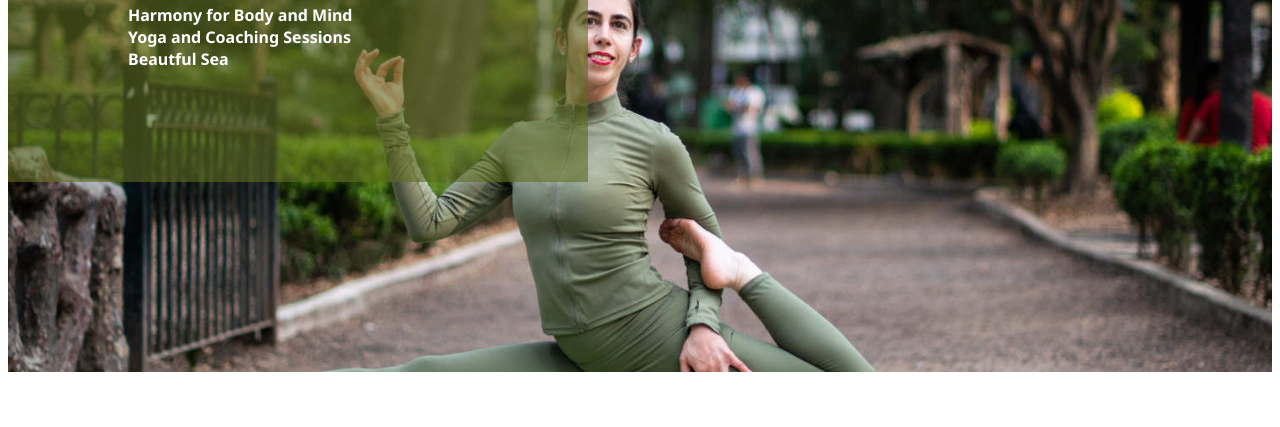
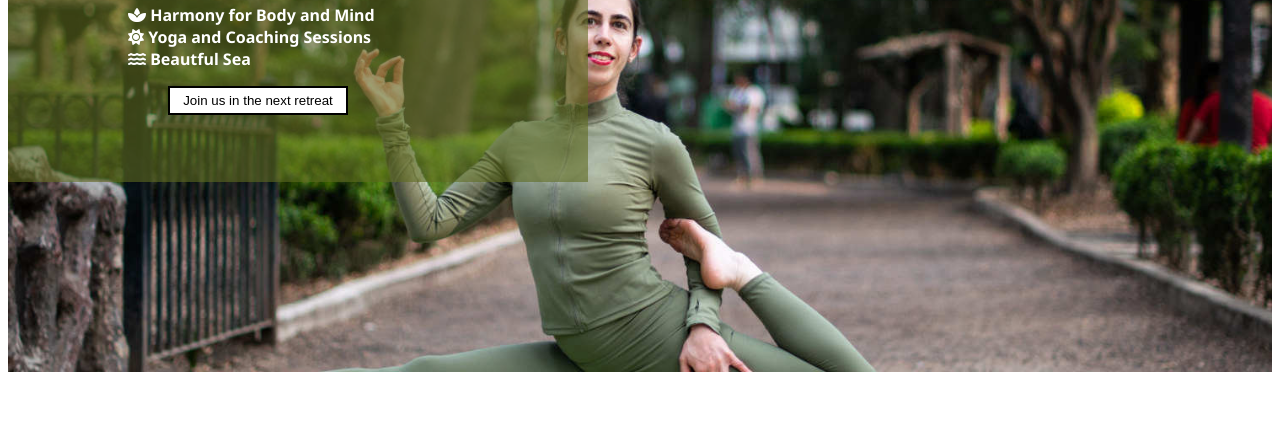
Before and after one commit to elenaramirezhdz/happymindretreats, a plain HTML site: page index.html in a window 1280 px wide. Shown: the part 315-742 px from the top of the page. Drawn offline with nearby package versions, Linux system fonts and the light colour scheme.

Commit message:
Add button to the cover text

```diff
--- a/assets/css/style.css
+++ b/assets/css/style.css
@@ -104,6 +104,24 @@ main {
     color: white;
 }
 
+#register-button {
+    background-color: white;
+    color: black;
+    border: 2px solid black;
+    width: 180px;
+    padding: 5px 5px;
+}
+
+a:link {
+    text-decoration: none;
+    color: black;
+}
+
+#button-div {
+    padding-left: 80px;
+    width: 80px;
+}
+
 /* Media query: tablets and larger (768px and up) */
 @media screen and (min-width: 768px) {
 
--- a/index.html
+++ b/index.html
@@ -58,10 +58,23 @@
         <div id="cover-text">
           <h2>Happy mind retreats:</h2>
           <ul id="cover-list">
-            <li><strong>Harmony for Body and Mind</strong></li>
-            <li><strong>Yoga and Coaching Sessions</strong></li>
-            <li><strong>Beautful Sea</strong></li>
+            <li>
+              <i class="fa-solid fa-spa"></i>
+              <strong>Harmony for Body and Mind</strong>
+            </li>
+            <li>
+              <i class="fa-solid fa-sun"></i>
+              <strong>Yoga and Coaching Sessions</strong>
+            </li>
+            <li>
+              <i class="fa-solid fa-water"></i> <strong>Beautful Sea</strong>
+            </li>
           </ul>
+          <div id="button-div">
+            <button id="register-button">
+              <a href="contact.html">Join us in the next retreat</a>
+            </button>
+          </div>
         </div>
       </section>
 
```
